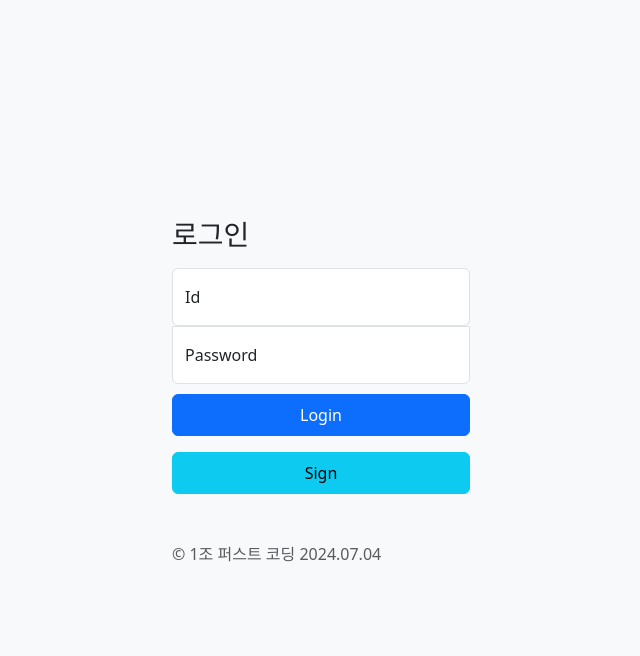
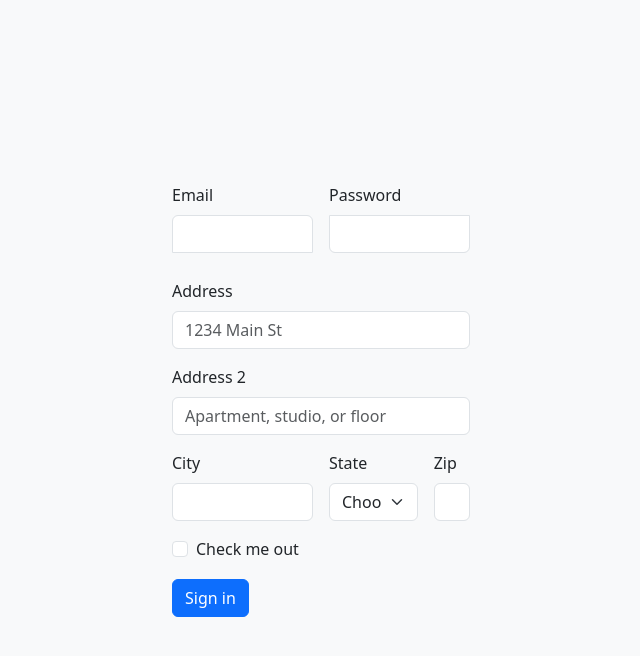
Before and after one commit to SHY-89/team_project_RPS, a Flask app: template templates/sign.html in a window 1280 px wide. Shown: the top 656 px of the page, without its empty margins (319-959 px from the left). Run offline with Flask 3, Linux system fonts and the light colour scheme; the template is opened without the code that fills it, so the values that code supplies are empty; some libraries are stand-ins or nearby versions.

Commit message:
login 에서 sign 이동 안되던 부분 수정

```diff
--- a/app.py
+++ b/app.py
@@ -11,7 +11,7 @@ def games():
 def login():
     return render_template('login.html')
 
-@app.route('/login')
+@app.route('/sign')
 def sign():
     return render_template('sign.html')
 
--- a/templates/sign.html
+++ b/templates/sign.html
@@ -12,20 +12,49 @@
 
 <body class="d-flex align-items-center py-4 bg-body-tertiary">
     <main class="form-signin w-100 m-auto">
-        <form>
-            <h1 class="h3 mb-3 fw-normal">로그인</h1>
-
-            <div class="form-floating">
-                <input type="text" class="form-control" id="floatingInput" placeholder="userId" name="user_id">
-                <label for="floatingInput">Id</label>
+        <form class="row g-3">
+            <div class="col-md-6">
+                <label for="inputEmail4" class="form-label">Email</label>
+                <input type="email" class="form-control" id="inputEmail4">
             </div>
-            <div class="form-floating">
-                <input type="password" class="form-control" id="floatingPassword" placeholder="Password" name="user_pw">
-                <label for="floatingPassword">Password</label>
+            <div class="col-md-6">
+                <label for="inputPassword4" class="form-label">Password</label>
+                <input type="password" class="form-control" id="inputPassword4">
             </div>
-            <button class="btn btn-primary w-100 py-2 mb-3" type="submit">Login</button>
-            <button class="btn btn-info w-100 py-2" onclick="javascript:location.href='{{ url_for(sign) }}'">Sign</button>
-            <p class="mt-5 mb-3 text-body-secondary">© 1조 퍼스트 코딩 2024.07.04</p>
+            <div class="col-12">
+                <label for="inputAddress" class="form-label">Address</label>
+                <input type="text" class="form-control" id="inputAddress" placeholder="1234 Main St">
+            </div>
+            <div class="col-12">
+                <label for="inputAddress2" class="form-label">Address 2</label>
+                <input type="text" class="form-control" id="inputAddress2" placeholder="Apartment, studio, or floor">
+            </div>
+            <div class="col-md-6">
+                <label for="inputCity" class="form-label">City</label>
+                <input type="text" class="form-control" id="inputCity">
+            </div>
+            <div class="col-md-4">
+                <label for="inputState" class="form-label">State</label>
+                <select id="inputState" class="form-select">
+                    <option selected>Choose...</option>
+                    <option>...</option>
+                </select>
+            </div>
+            <div class="col-md-2">
+                <label for="inputZip" class="form-label">Zip</label>
+                <input type="text" class="form-control" id="inputZip">
+            </div>
+            <div class="col-12">
+                <div class="form-check">
+                    <input class="form-check-input" type="checkbox" id="gridCheck">
+                    <label class="form-check-label" for="gridCheck">
+                        Check me out
+                    </label>
+                </div>
+            </div>
+            <div class="col-12">
+                <button type="submit" class="btn btn-primary">Sign in</button>
+            </div>
         </form>
     </main>
 </body>
```
Also changed, not shown: templates/login.html (+6 -1 lines).
